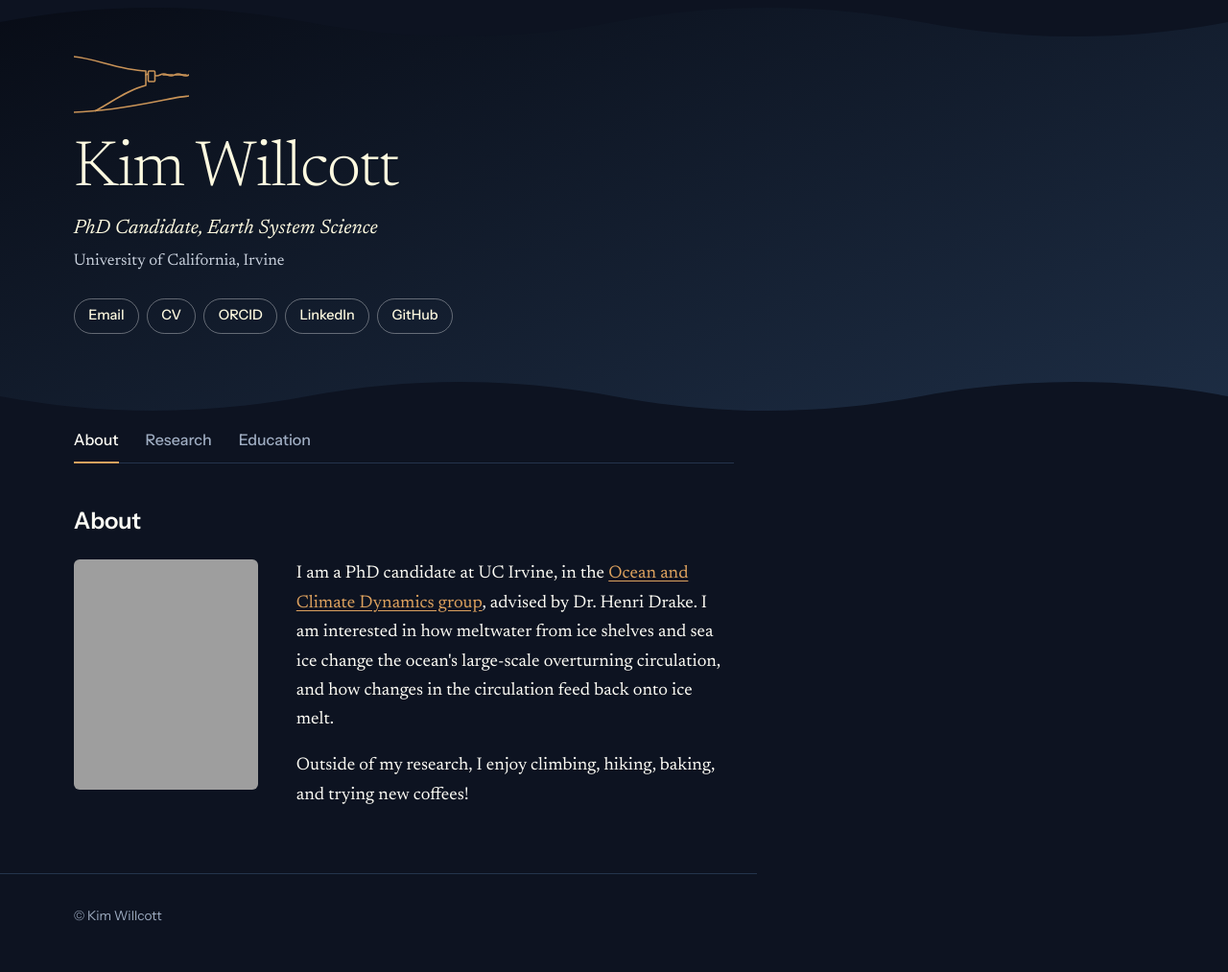
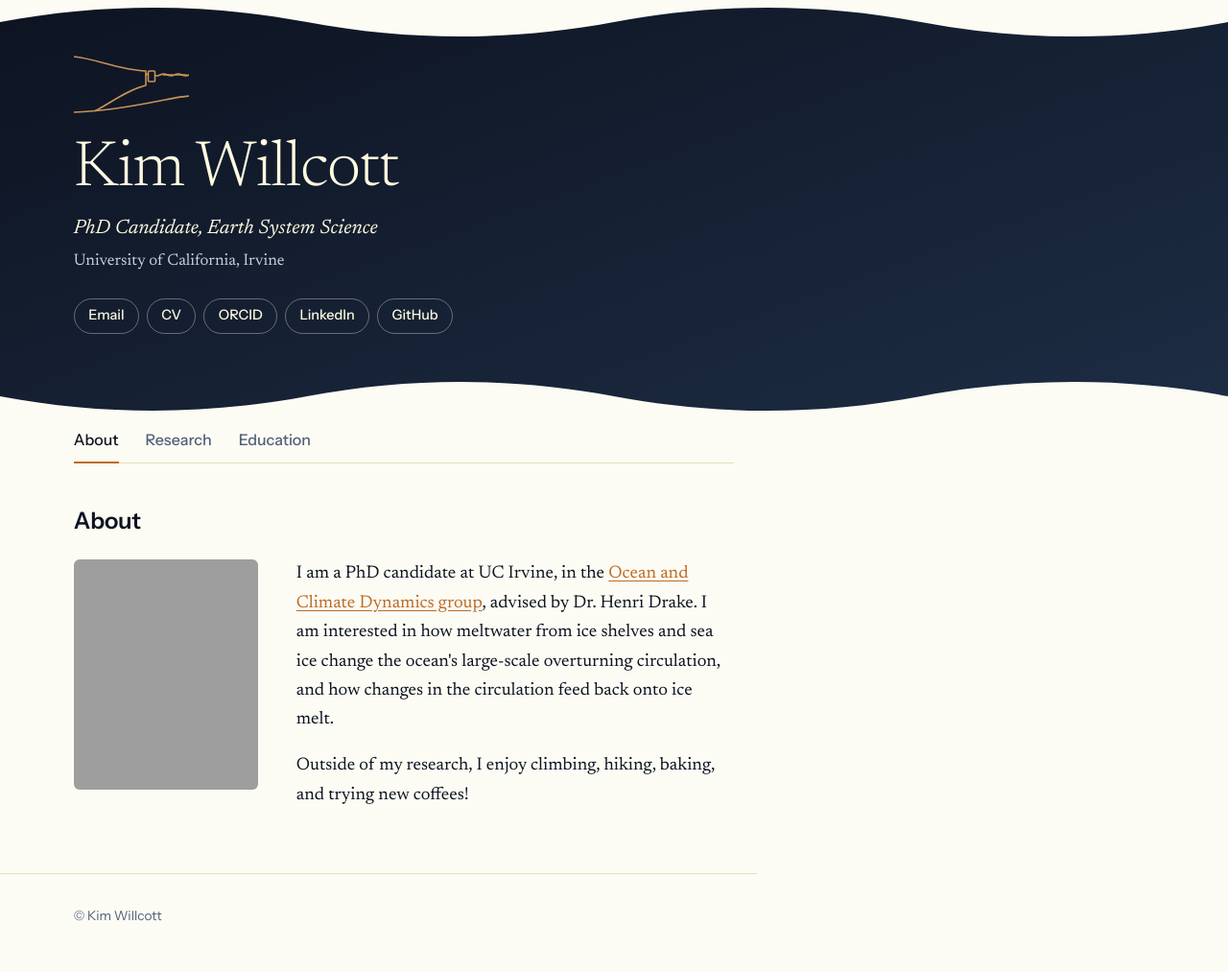
Before and after one commit to kwillcott/kwillcott.github.io, a plain HTML site: page index.html in a window 1280 px wide. Shown: the whole page at 96% size. Drawn offline with Linux system fonts and the dark colour scheme; grey boxes are pictures that could not be loaded.

Commit message:
Update style.css

```diff
--- a/style.css
+++ b/style.css
@@ -14,18 +14,7 @@
   --gutter: clamp(1.5rem, 6vw, 5rem);   /* left margin shared by header, nav, content, footer */
   color-scheme: light;
 }
-@media (prefers-color-scheme: dark) {
-  :root {
-    --bg: #0d1321;
-    --ink: #FCFBF4;
-    --muted: #9fadc2;
-    --line: #24344c;
-    --accent: #dda15e;
-    --band-a: #080c16;
-    --band-b: #1d2d44;
-    color-scheme: dark;
-  }
-}
+
 * { box-sizing: border-box; }
 body {
   margin: 0; background: var(--bg); color: var(--ink);
```
